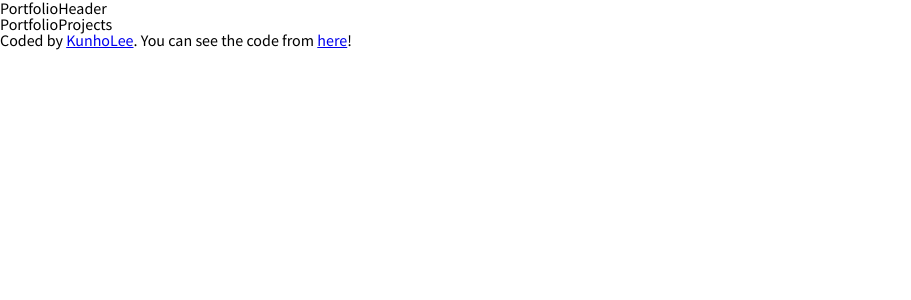
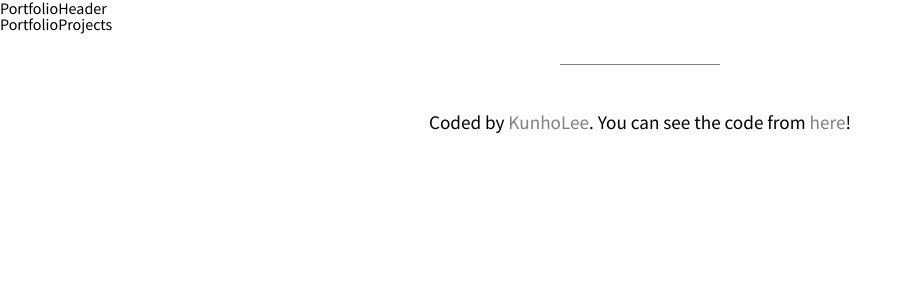
Before and after one commit to daengdaengLee/portfolio, a Vue app: page / in a window 1280 px wide. Shown: the top 300 px of the page, without its empty margins (0-911 px from the left). Built offline with nearby package versions, Linux system fonts and the light colour scheme.

Commit message:
PortfolioFooter component 디자인

```diff
--- a/src/components/PortfolioFooter.vue
+++ b/src/components/PortfolioFooter.vue
@@ -23,5 +23,28 @@ export default {
 };
 </script>
 
-<style>
+<style scoped>
+.PortfolioFooter::before {
+  content: '';
+  display: block;
+  width: 10rem;
+  margin: 2rem auto;
+  border-top: 1px solid gray;
+  margin-bottom: 3rem;
+}
+.PortfolioFooter {
+  padding-bottom: 3rem;
+}
+.PortfolioFooter p {
+  text-align: center;
+  font-weight: 400;
+  font-size: 1.2rem;
+}
+.PortfolioFooter p a {
+  text-decoration: none;
+  color: gray;
+}
+.PortfolioFooter p a:hover {
+  color: darkgray;
+}
 </style>
```
